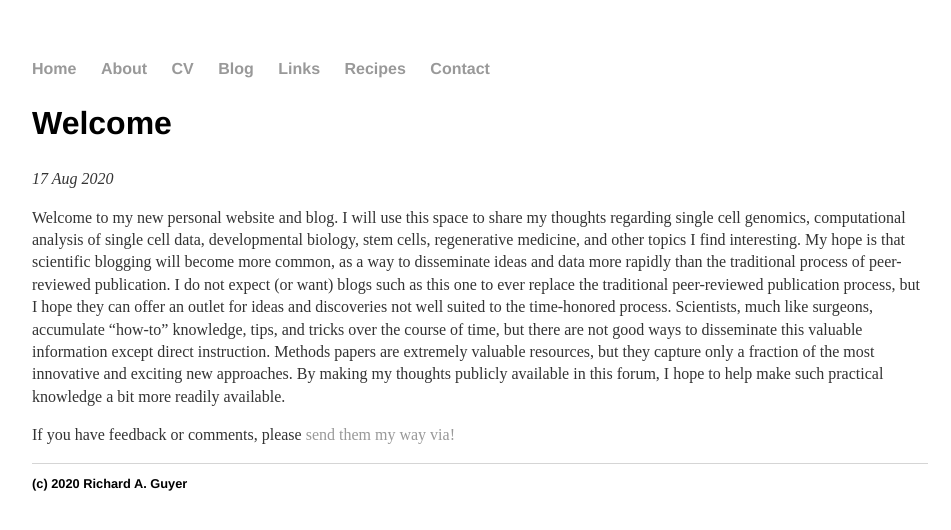
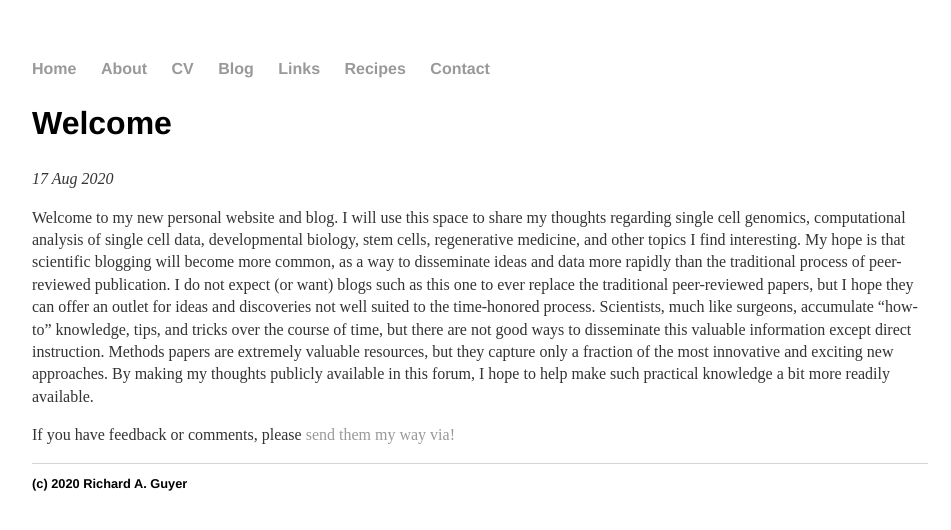
Before and after one commit to riguyer/riguyer.github.io, a Jekyll site: the page built from _posts/2020-08-17-welcome.md, in a window 1280 px wide. Shown: the top 530 px of the page, without its empty margins (160-1111 px from the left). Built offline with Jekyll 4.4.1, drawn with Linux system fonts in a browser that asks for light colours.

Commit message:
Update 2020-08-17-welcome.md

```diff
--- a/_posts/2020-08-17-welcome.md
+++ b/_posts/2020-08-17-welcome.md
@@ -7,9 +7,9 @@ date: 2020-08-17
 Welcome to my new personal website and blog. I will use this space to share my thoughts regarding single cell genomics, computational analysis of
 single cell data, developmental biology, stem cells, regenerative medicine, and other topics I find interesting. My hope is that scientific blogging
 will become more common, as a way to disseminate ideas and data more rapidly than the traditional process of peer-reviewed publication. I do not
-expect (or want) blogs such as this one to ever replace the traditional peer-reviewed publication process, but I hope they can offer an outlet for
-ideas and discoveries not well suited to the time-honored process. Scientists, much like surgeons, accumulate "how-to" knowledge, tips, and tricks
-over the course of time, but there are not good ways to disseminate this valuable information except direct instruction. Methods papers are extremely
+expect (or want) blogs such as this one to ever replace the traditional peer-reviewed papers, but I hope they can offer an outlet for ideas and
+discoveries not well suited to the time-honored process. Scientists, much like surgeons, accumulate "how-to" knowledge, tips, and tricks over the course
+of time, but there are not good ways to disseminate this valuable information except direct instruction. Methods papers are extremely
 valuable resources, but they capture only a fraction of the most innovative and exciting new approaches. By making my thoughts publicly available in
 this forum, I hope to help make such practical knowledge a bit more readily available.
 
```
